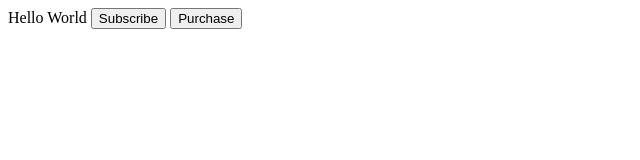
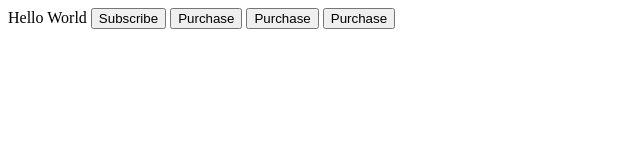
Before and after one commit to kemingli97/kemingli97.github.io, a plain HTML site: page index.html in a window 1280 px wide. Shown: the whole page, without its empty margins (0-640 px from the left). Drawn offline with Linux system fonts and the light colour scheme.

Commit message:
Update index.html

```diff
--- a/index.html
+++ b/index.html
@@ -2,6 +2,8 @@ Hello World
 
 <button onclick="fbq('track', 'Subscribe');">Subscribe</button>
 <button onclick="fbq('track', 'Purchase');">Purchase</button>
+<button onclick="fbq('track', 'Add to Cart');">Purchase</button>
+<button onclick="fbq('track', 'Add to Wish List');">Purchase</button>
 
 <!-- Facebook Pixel Code -->
 <script>
```
